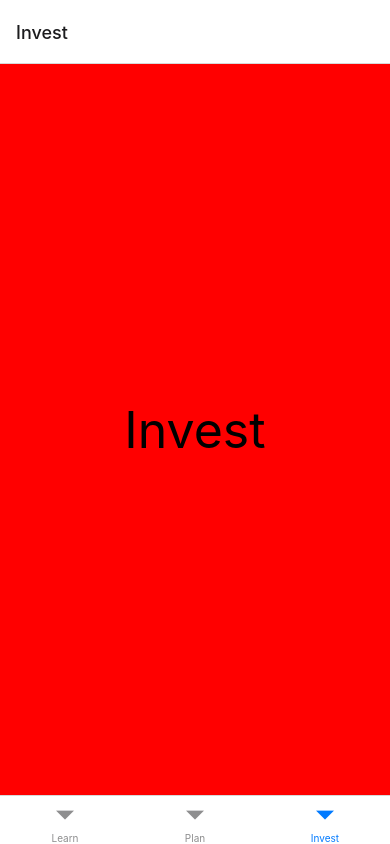
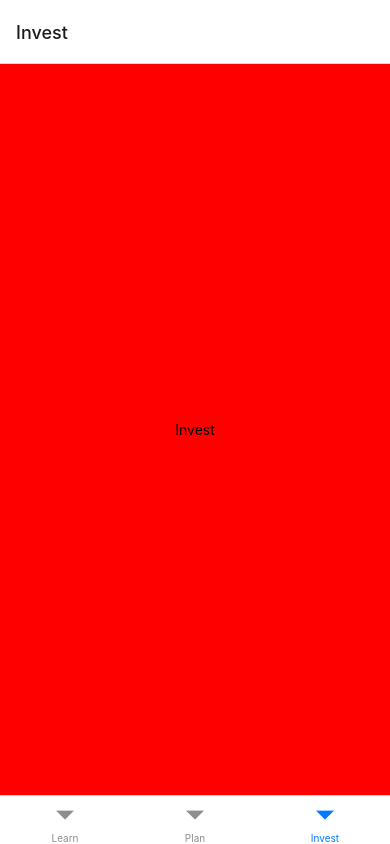
Before and after one commit to jaredrobinson001/react-financial-education, a React Native app: screen /Invest in a window 390 px wide. Built offline with nearby package versions, Linux system fonts and the light colour scheme.

Commit message:
separate invest module

```diff
--- a/App.js
+++ b/App.js
@@ -2,6 +2,7 @@ import { NavigationContainer } from '@react-navigation/native';
 import { createBottomTabNavigator } from '@react-navigation/bottom-tabs';
 import { StatusBar } from 'expo-status-bar';
 import { StyleSheet, Text, View } from 'react-native';
+import Invest from './screens/Invest';
 
 const Learn = () => (
 	<View style={styles.learn}>
@@ -15,26 +16,19 @@ const Plan = () => (
 		<CustomText>Plan</CustomText>
 		<StatusBar style="auto" />
 	</View>
-)
-
-const Invest = () => (
-  <View style={styles.invest}>
-  <CustomText>Invest</CustomText>
-  <StatusBar style="auto" />
-</View>
 );
 
-const CustomText = ({children}) => (
-  <Text style={{fontSize:50}}>{children}</Text>
+const CustomText = ({ children }) => (
+	<Text style={{ fontSize: 50 }}>{children}</Text>
 );
 
 const Tab = createBottomTabNavigator();
 
 const AppNavigator = () => (
 	<Tab.Navigator>
-    <Tab.Screen name="Learn" component={Learn}/>
-    <Tab.Screen name="Plan" component={Plan}/>
-    <Tab.Screen name="Invest" component={Invest}/>
+		<Tab.Screen name="Learn" component={Learn} />
+		<Tab.Screen name="Plan" component={Plan} />
+		<Tab.Screen name="Invest" component={Invest} />
 	</Tab.Navigator>
 );
 
@@ -45,7 +39,6 @@ export default function App() {
 		</NavigationContainer>
 	);
 }
-
 
 const styles = StyleSheet.create({
 	learn: {
--- a/screens/Invest.js
+++ b/screens/Invest.js
@@ -0,0 +1,20 @@
+import { StatusBar } from 'expo-status-bar';
+import { StyleSheet, Text, View } from 'react-native';
+
+const Invest = () => (
+	<View style={styles.invest}>
+		<Text>Invest</Text>
+		<StatusBar style="auto" />
+	</View>
+);
+
+const styles = StyleSheet.create({
+	invest: {
+		flex: 1,
+		backgroundColor: 'red',
+		alignItems: 'center',
+		justifyContent: 'center',
+	},
+});
+
+export default Invest;
```
Lines whose indentation alone changed are shown as unchanged.
